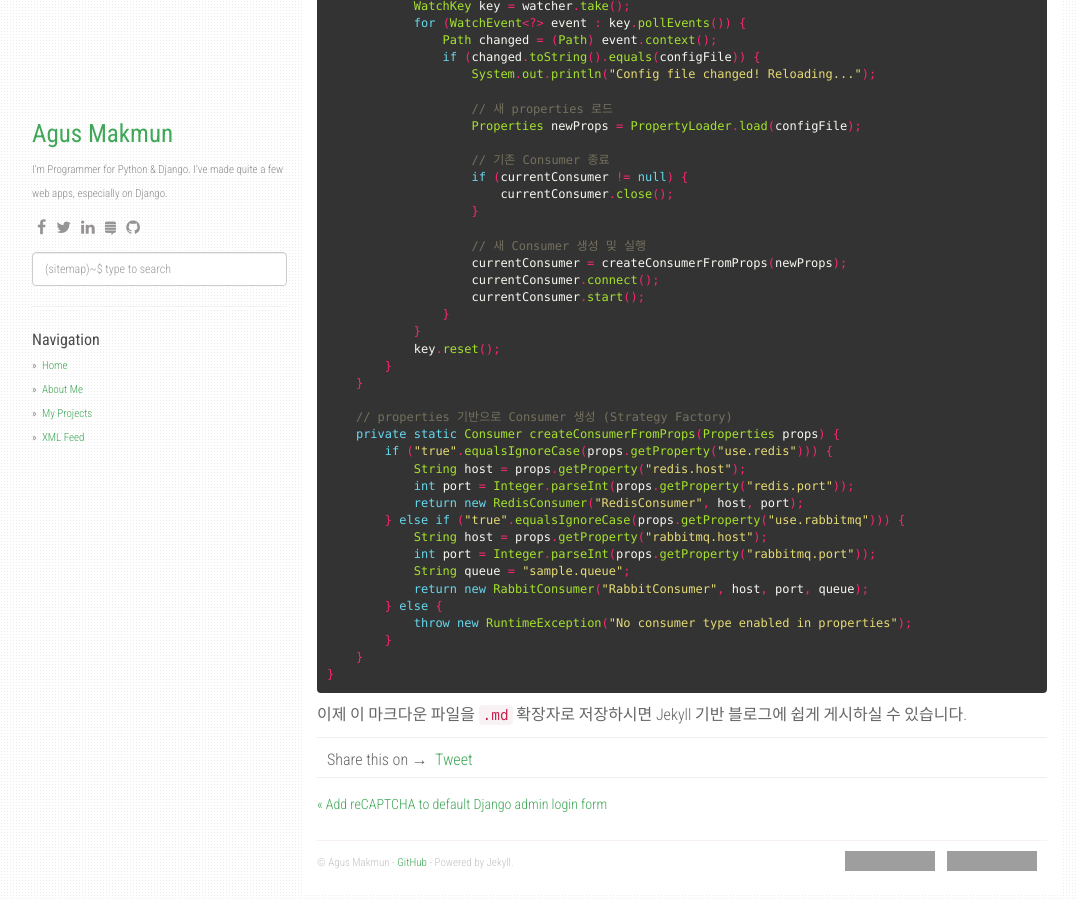
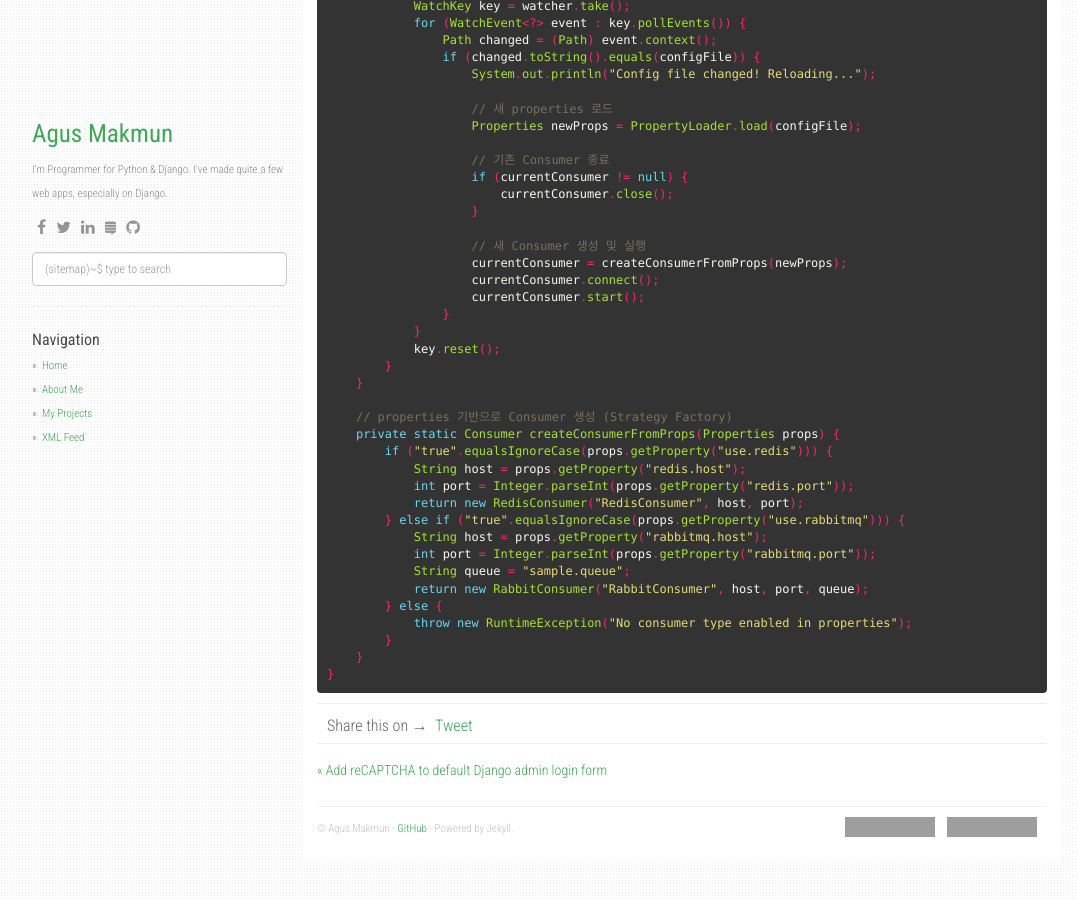
Before and after one commit to yellowpart/yellowpart.github.com, a Jekyll site: the page built from _posts/2025-12-13-java-dynamic-consumer-structure.md, in a window 1280 px wide and 900 px high, scrolled down 5030 px. Shown: the whole window, without its empty margins (53-1131 px from the left). Built offline with Jekyll 4.4.1, drawn with Linux system fonts in a browser that asks for light colours; nearby versions of some CDN libraries; comment, search, counter and statistics services are not loaded; grey boxes are pictures that could not be loaded.

Commit message:
Update 2025-12-13-java-dynamic-consumer-structure.md

```diff
--- a/_posts/2025-12-13-java-dynamic-consumer-structure.md
+++ b/_posts/2025-12-13-java-dynamic-consumer-structure.md
@@ -356,5 +356,3 @@ public class DynamicConsumerMain {
     }
 }
 {% endhighlight %}
-
-이제 이 마크다운 파일을 `.md` 확장자로 저장하시면 Jekyll 기반 블로그에 쉽게 게시하실 수 있습니다.
```
